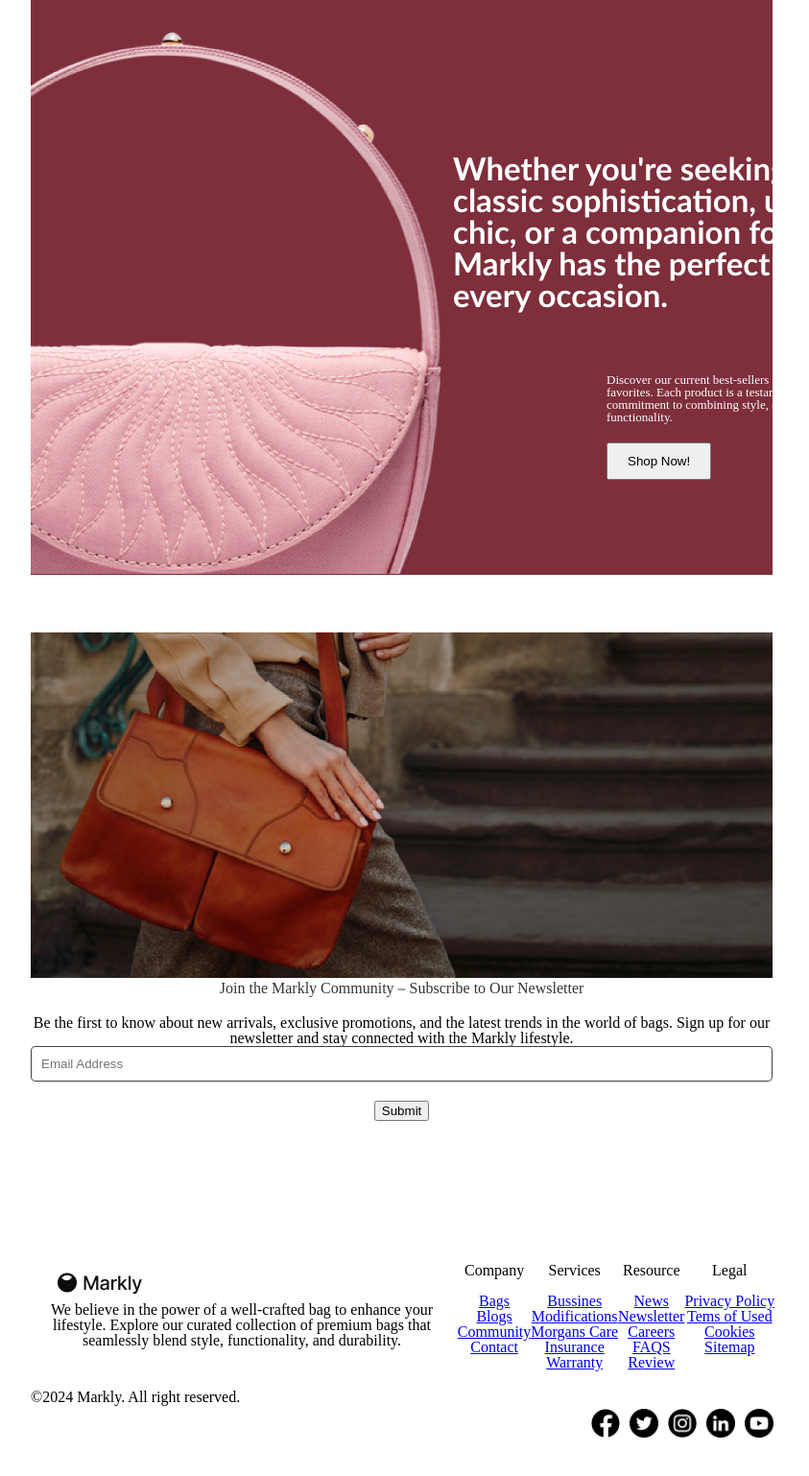
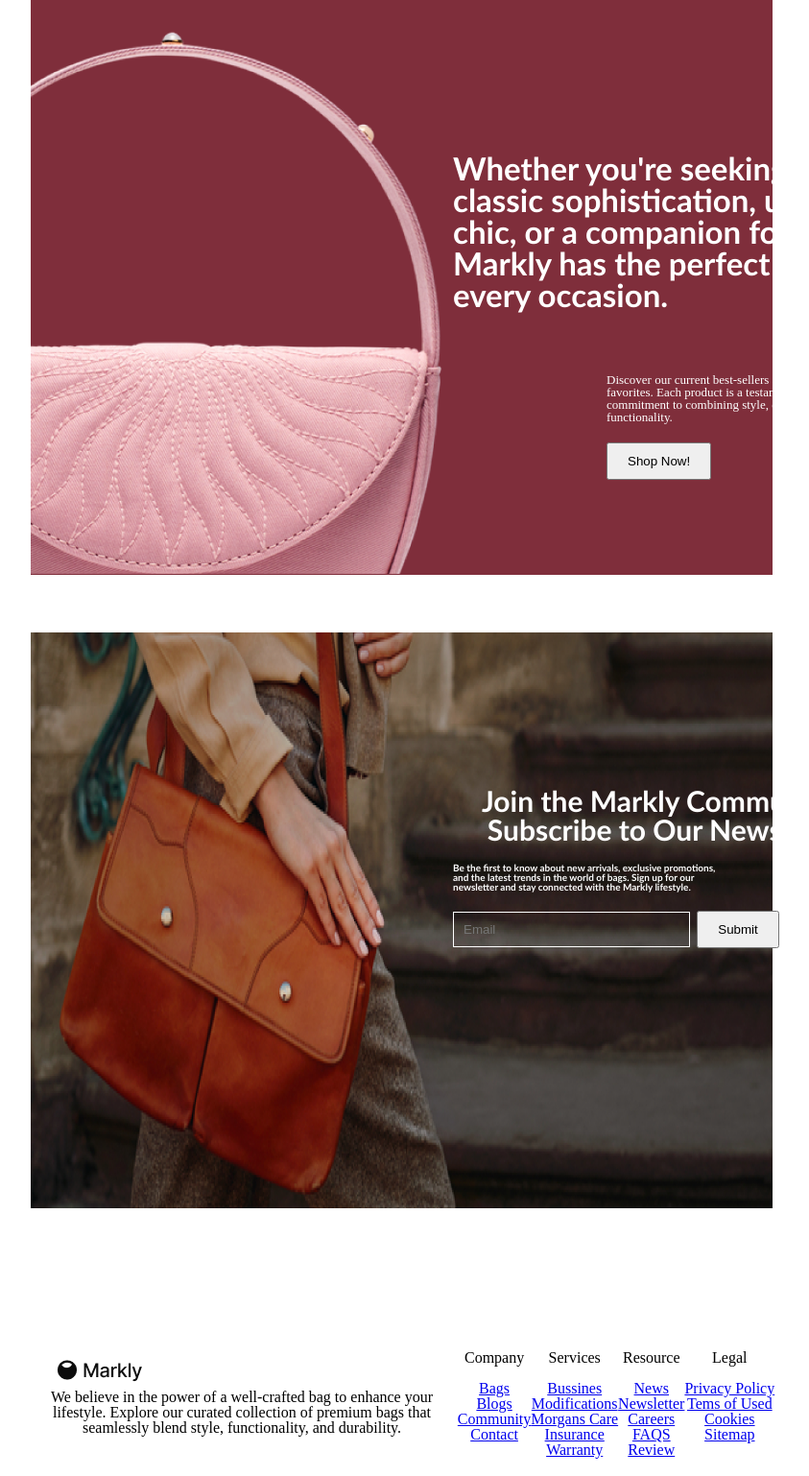
Before and after one commit to cduarte0808/ProyectoMarklyBagsPHP, a PHP site: page / in a window 1280 px wide. Shown: the part 1887-3425 px from the top of the page at 96% size, without its empty margins (224-1067 px from the left). Before the commit the page ends 3385 px from the top, so only its background shows below. Run offline with PHP 8.4, Linux system fonts and the light colour scheme.

Commit message:
se termina estilos pendientes de la sección 8 y se culmina pencientes desde mi tarea

```diff
--- a/index.html
+++ b/index.html
@@ -122,23 +122,27 @@
     </section>
 
     <!--sección 8-->
-    <section class="secciong">
-      <article>
+    <section>
+      <section class="seccion8">
+        <div class="seccionFlex8">
           <img src="./assets/images/carteraMiel.png" alt="carteraMiel" width="100%" />
           </article>
+          <article class="h1s8">
             <article>
-        <article>
-          <h2 name="contacto" id="contacto">Join the Markly Community ⎯ Subscribe to Our Newsletter</h2>
+              <h2 class="sec8" name=" contacto" id="contacto">Join the Markly Community ⎯ Subscribe to Our Newsletter
+              </h2>
             </article>
-        <article>
-          <p>Be the first to know about new arrivals, exclusive promotions, and the latest trends in the world of bags.
+            <article class="ps8">
+              <p>Be the first to know about new arrivals, exclusive promotions, and the latest trends in the world of
+                bags.
                 Sign up for our newsletter and stay connected with the Markly lifestyle.</p>
             </article>
-        <article>
-          <input type="text" placeholder="Email Address">
-          <button>Submit</button>
+            <article class="secciong3">
+              <input class="input8" type="text" placeholder="Email">
+              <button class="btns8">Submit</button>
             </article>
           </article>
+        </div>
       </section>
   </main>
 
--- a/styles.css
+++ b/styles.css
@@ -92,6 +92,68 @@ nav ul li a:hover {
 .secciong {
     width: 75.5%;
     position: relative;
+    z-index: 1;
+}
+
+.seccion8 {
+    width: 75.5%;
+    position: relative;
+    z-index: 1;
+}
+
+.seccionFlex8 {
+    display: flex;
+    height: 600px;
+    background-color: #7F2E3B;
+    margin-bottom: 60px;
+    z-index: 1;
+}
+
+.h1s8 {
+    font-family: 'Trebuchet MS', 'Lucida Sans Unicode', 'Lucida Grande', 'Lucida Sans', Arial, sans-serif;
+    font-size: 30px;
+    font-weight: bold;
+    color: white;
+    padding-top: 40px;
+    position: absolute;
+    top: 120px;
+    left: 440px;
+    z-index: 1;
+    width: 450px;
+    text-align: left;
+    color: white;
+}
+
+.sec8 {
+    color: white
+}
+
+.ps8 {
+
+    font-size: 10px;
+    color: white;
+    top: 390px;
+    left: 600px;
+    z-index: 2;
+    width: 280px;
+    text-align: left;
+}
+
+.input8 {
+    width: 50%;
+    height: 50%;
+    padding: 10px;
+    background-color: transparent;
+    border: 1px solid rgb(255, 255, 255);
+}
+
+.btns8 {
+    margin-top: 20px;
+    padding: 10px 20px;
+}
+
+.btns8:hover {
+    background-color: rgb(255, 255, 255);
 }
 
 .seccionFlex2 {
@@ -488,11 +550,11 @@ h2 {
     color: #ffffff;
 }
 
-input[type="text"],
-input[type="number"],
-input[type="email"],
-input[type="tel"],
-input[type="date"],
+.input1[type="text"],
+.input1[type="number"],
+.input1[type="email"],
+.input1[type="tel"],
+.input1[type="date"],
 
 .buttonf {
     width: 100%;
```
Also changed, not shown: Contact.html (+7 -7 lines). Lines whose indentation alone changed are shown as unchanged.
